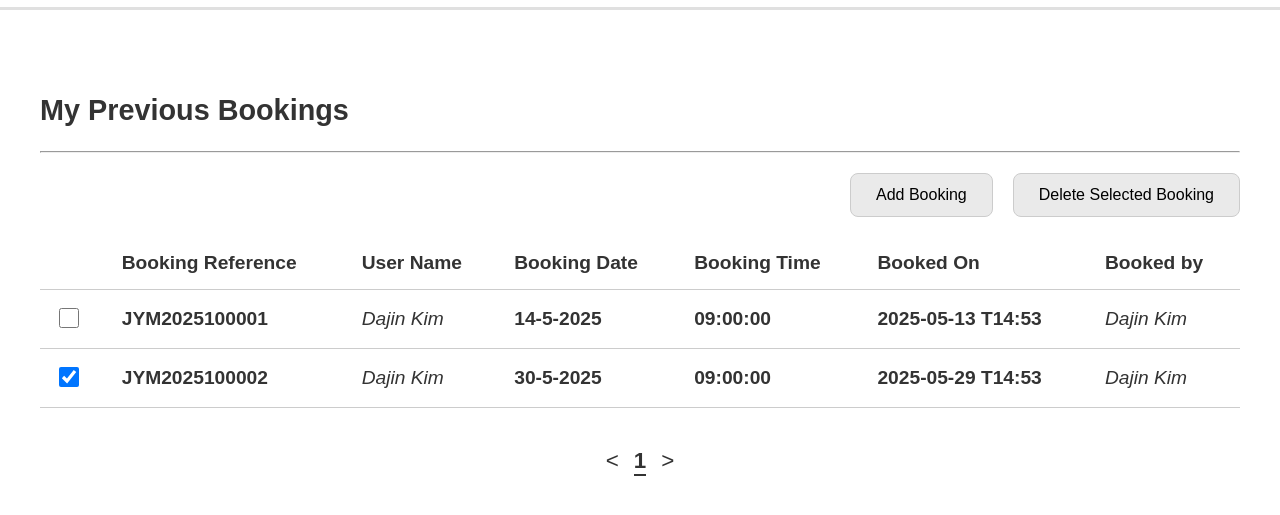
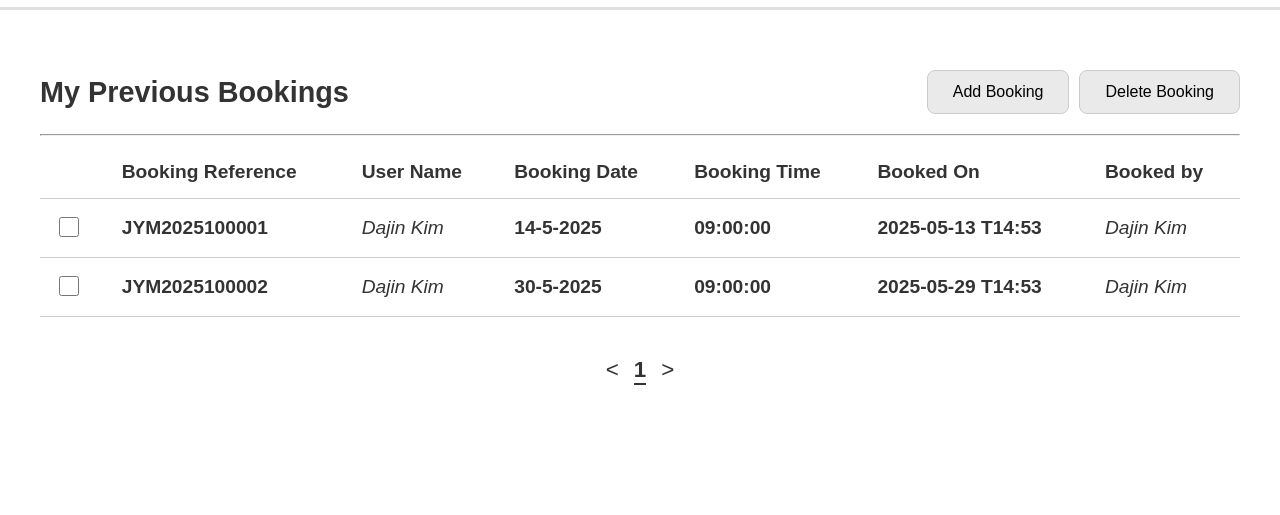
Before and after one commit to Dajin-01/Advanced-Software-Engineering, a plain HTML site: page Front-end /booking/booking.html in a window 1280 px wide. Shown: the part 73-588 px from the top of the page. Drawn offline with Linux system fonts and the light colour scheme.

Commit message:
Update booking

```diff
--- a/Front-end /booking/booking.css
+++ b/Front-end /booking/booking.css
@@ -62,11 +62,20 @@ body {
   max-width: 1200px;
 }
 
+.booking-header {
+  display: flex;
+  justify-content: space-between;
+  align-items: center;
+  margin-bottom: 20px;
+}
+
+.booking-header h2 {
+  margin: 0;
+}
+
 .booking-actions {
   display: flex;
-  justify-content: flex-end;
-  gap: 20px;
-  margin: 20px 0;
+  gap: 10px;
 }
 
 .action-button {
--- a/Front-end /booking/booking.html
+++ b/Front-end /booking/booking.html
@@ -23,13 +23,14 @@
 
     <main class="booking-content">
       <div class="content-wrapper">
-        <h2>My Previous Bookings</h2>
+        <div class="booking-header">
+          <h2>My Previous Bookings</h2>
+          <div class="booking-actions">
+            <button class="action-button">Add Booking</button>
+            <button class="action-button">Delete Booking</button>
+          </div>
+        </div>
         <hr>
-        <div class="booking-actions">
-          <button class="action-button">Add Booking</button>
-          <button class="action-button">Delete Selected Booking</button>
-        </div>
-
         <table class="booking-table">
           <thead>
             <tr>
@@ -53,7 +54,7 @@
               <td><em>Dajin Kim</em></td>
             </tr>
             <tr>
-              <td><input type="checkbox" checked></td>
+              <td><input type="checkbox"></td>
               <td><strong>JYM2025100002</strong></td>
               <td><em>Dajin Kim</em></td>
               <td><strong>30-5-2025</strong></td>
@@ -72,5 +73,6 @@
       </div>
     </main>
   </div>
+  <script src="booking.js"></script>
 </body>
 </html>
```
